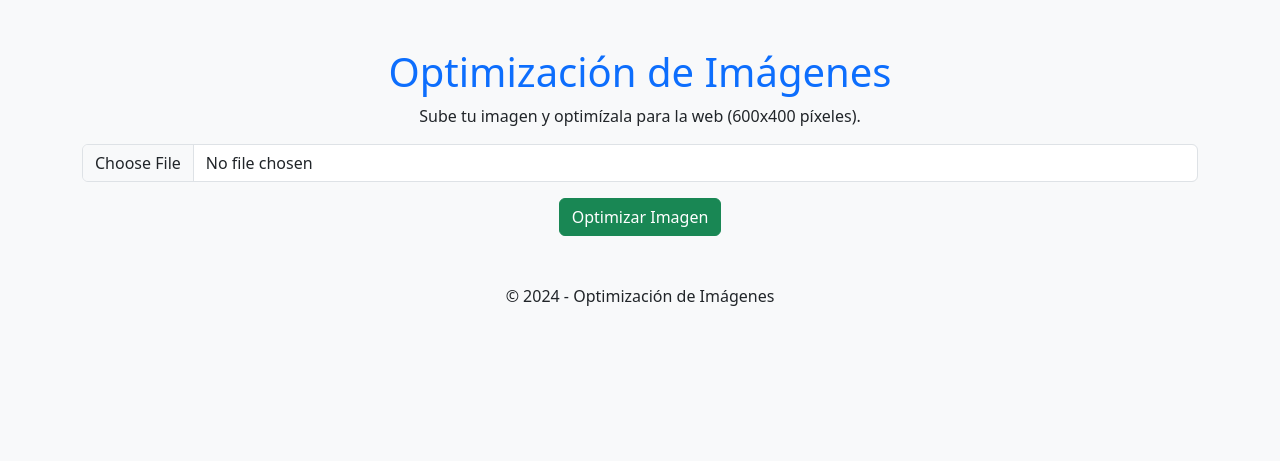
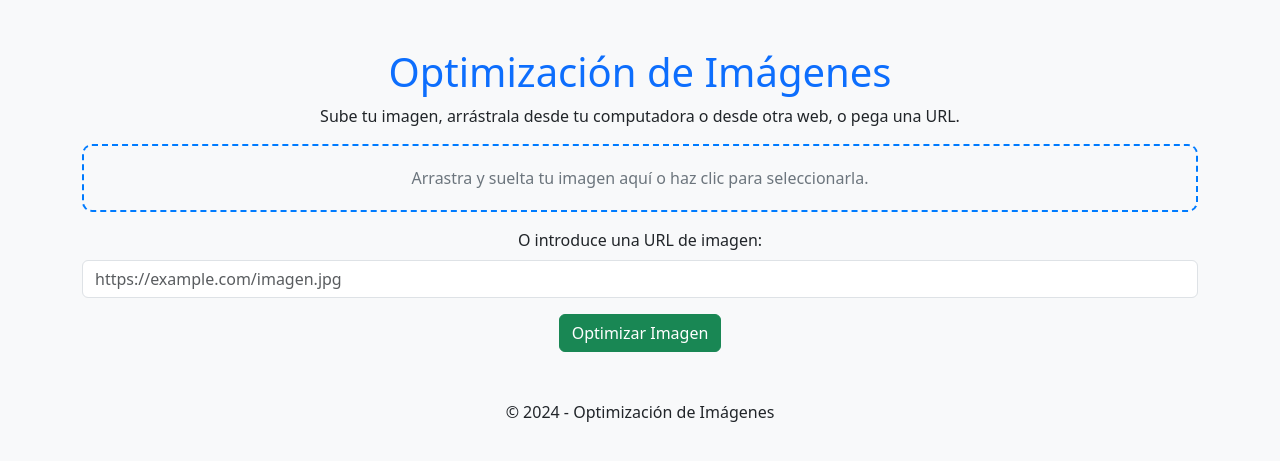
Before and after one commit to Peiromadeiro/optimizar-imagen, a Flask app: page / in a window 1280 px wide. Shown: the top 461 px of the page. Run offline with Flask 3, Linux system fonts and the light colour scheme.

Commit message:
Update index.html

```diff
--- a/templates/index.html
+++ b/templates/index.html
@@ -5,11 +5,24 @@
     <meta name="viewport" content="width=device-width, initial-scale=1.0">
     <title>Optimización de Imágenes</title>
     <link href="https://cdn.jsdelivr.net/npm/bootstrap@5.3.0-alpha1/dist/css/bootstrap.min.css" rel="stylesheet">
+    <style>
+        .drag-drop-area {
+            border: 2px dashed #007bff;
+            border-radius: 10px;
+            padding: 20px;
+            text-align: center;
+            color: #6c757d;
+            cursor: pointer;
+        }
+        .drag-drop-area.drag-over {
+            background-color: #e9ecef;
+        }
+    </style>
 </head>
 <body class="bg-light">
     <div class="container mt-5">
         <h1 class="text-center text-primary">Optimización de Imágenes</h1>
-        <p class="text-center">Sube tu imagen y optimízala para la web (600x400 píxeles).</p>
+        <p class="text-center">Sube tu imagen, arrástrala desde tu computadora o desde otra web, o pega una URL.</p>
 
         {% with messages = get_flashed_messages() %}
         {% if messages %}
@@ -19,16 +32,57 @@
         {% endif %}
         {% endwith %}
 
-        <form method="post" enctype="multipart/form-data" action="/optimize" class="text-center">
-            <div class="mb-3">
-                <input class="form-control" type="file" name="image" accept="image/*">
+        <form id="upload-form" method="post" enctype="multipart/form-data" action="/optimize" class="text-center">
+            <div id="drag-drop-area" class="drag-drop-area">
+                Arrastra y suelta tu imagen aquí o haz clic para seleccionarla.
+                <input id="file-input" type="file" name="image" accept="image/*" hidden>
             </div>
-            <button class="btn btn-success">Optimizar Imagen</button>
+            <div class="mt-3">
+                <label for="url-input" class="form-label">O introduce una URL de imagen:</label>
+                <input id="url-input" name="image_url" type="url" class="form-control" placeholder="https://example.com/imagen.jpg">
+            </div>
+            <button class="btn btn-success mt-3">Optimizar Imagen</button>
         </form>
 
         <footer class="text-center mt-5">
             <p>&copy; 2024 - Optimización de Imágenes</p>
         </footer>
     </div>
+
+    <script>
+        const dragDropArea = document.getElementById('drag-drop-area');
+        const fileInput = document.getElementById('file-input');
+        const urlInput = document.getElementById('url-input');
+
+        // Prevenir comportamiento por defecto al arrastrar y soltar
+        ['dragenter', 'dragover', 'dragleave', 'drop'].forEach(eventName => {
+            dragDropArea.addEventListener(eventName, (e) => e.preventDefault());
+        });
+
+        // Cambiar apariencia al arrastrar archivos sobre el área
+        dragDropArea.addEventListener('dragover', () => dragDropArea.classList.add('drag-over'));
+        dragDropArea.addEventListener('dragleave', () => dragDropArea.classList.remove('drag-over'));
+
+        // Capturar archivo o URL al soltarlo
+        dragDropArea.addEventListener('drop', (e) => {
+            dragDropArea.classList.remove('drag-over');
+
+            // Detectar si el contenido es una URL (arrastrado desde otra web)
+            const url = e.dataTransfer.getData('text/uri-list');
+            if (url) {
+                urlInput.value = url; // Colocar la URL en el campo de entrada
+                alert("Imagen arrastrada desde la web detectada: " + url);
+            } else {
+                // Si es un archivo local
+                const files = e.dataTransfer.files;
+                if (files.length > 0) {
+                    fileInput.files = files; // Asignar archivo al input
+                }
+            }
+        });
+
+        // Abrir el selector de archivos al hacer clic en el área
+        dragDropArea.addEventListener('click', () => fileInput.click());
+    </script>
 </body>
 </html>
```
